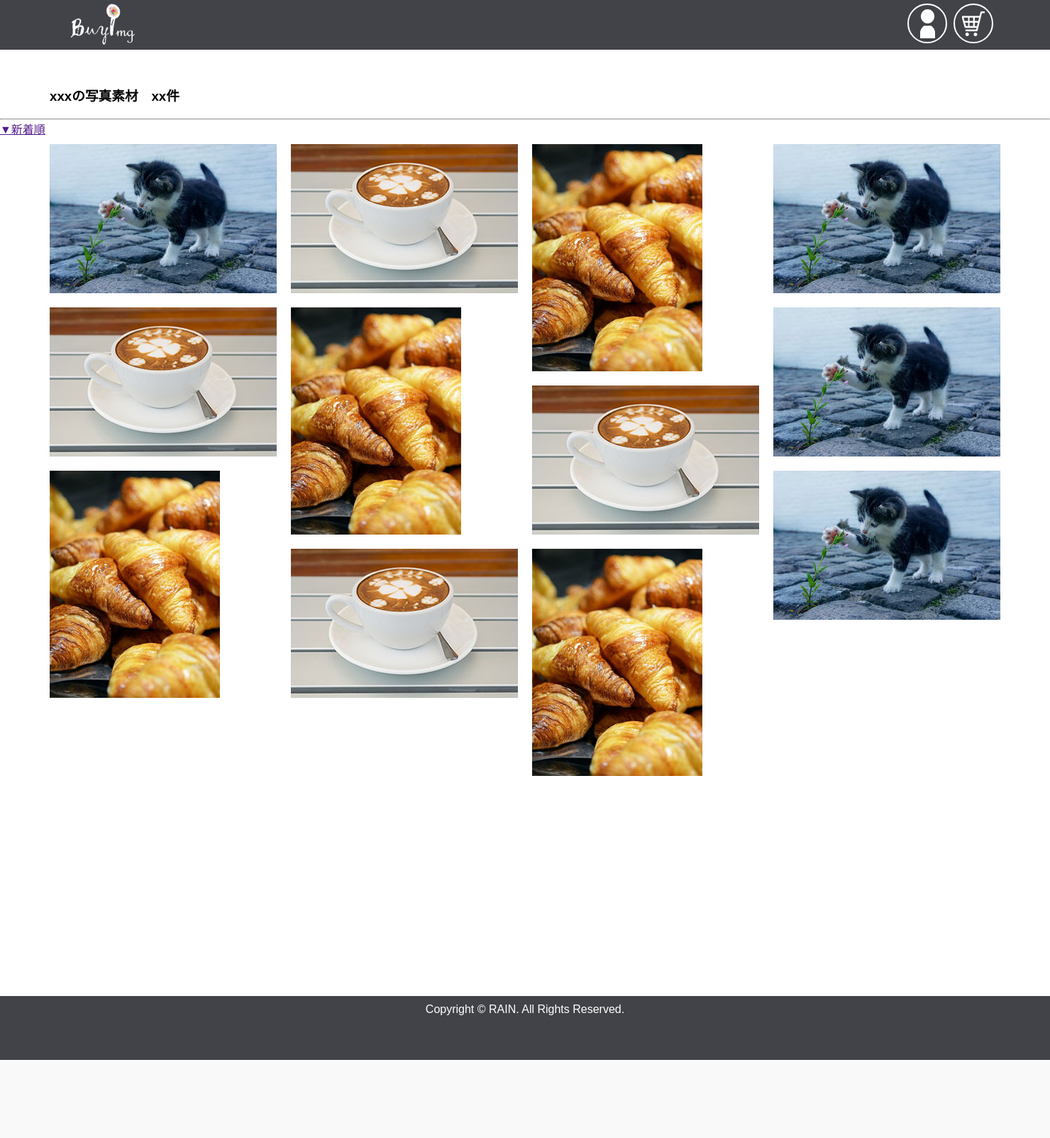
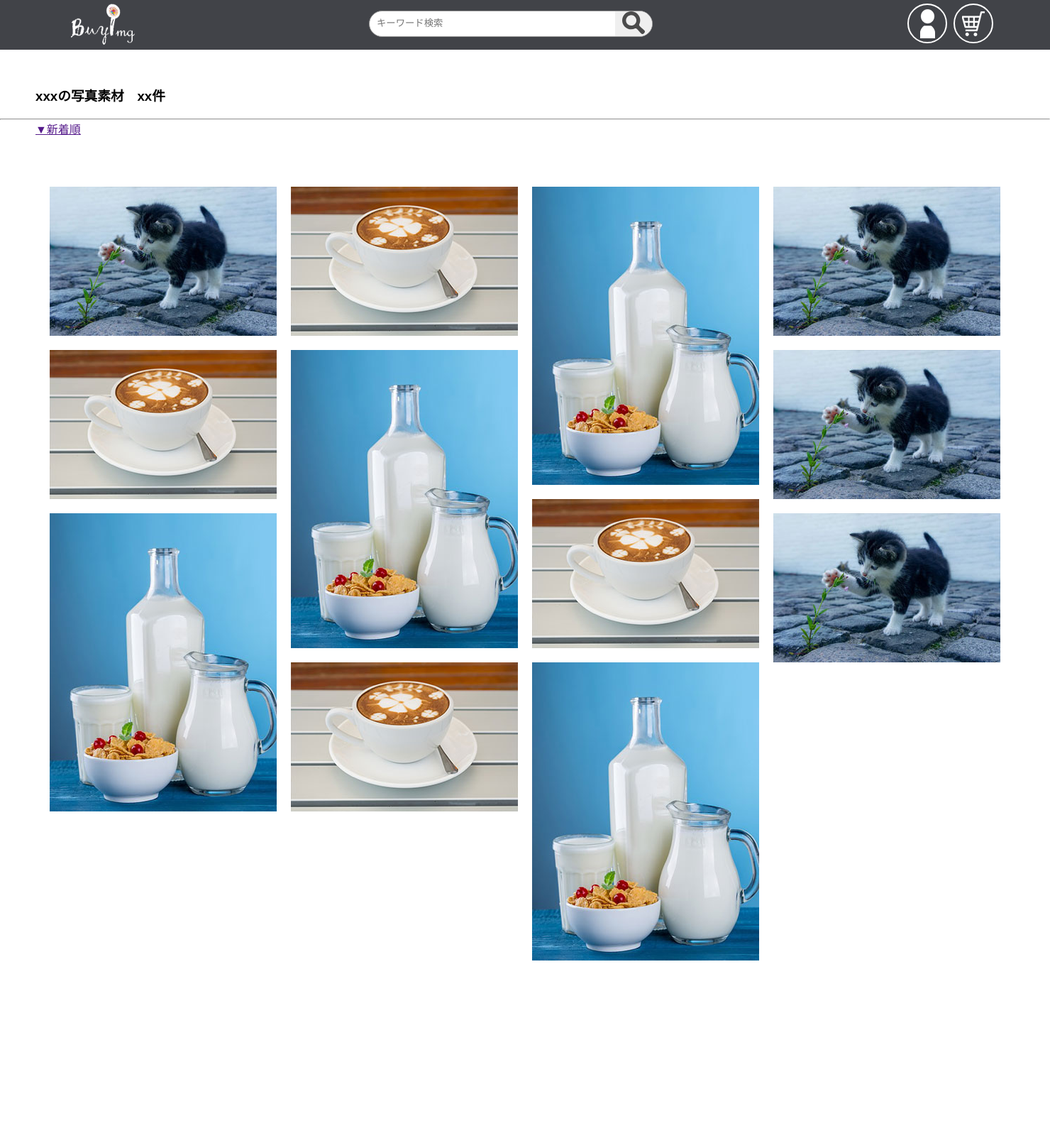
Before and after one commit to moritakun/BUYIMG, a PHP site: page /preview.php in a window 1480 px wide. Shown: the top 1603 px of the page at 71% size. Before the commit the page ends 1493 px from the top, so only its background shows below. Run offline with PHP 8.4, Linux system fonts and the light colour scheme; some libraries are stand-ins or nearby versions.

Commit message:
preview訂正

```diff
--- a/BUYIMG/css/preview.css
+++ b/BUYIMG/css/preview.css
@@ -28,10 +28,52 @@ body {
 	padding-right:80px;
 	padding-top:5px;
 }
+
+/*検索フォーム*/
+.search_container{
+  box-sizing: border-box;
+  position: relative;
+  border: 1px solid #999;
+  padding: 3px 10px;
+  border-radius: 20px;
+  height: 2.3em;
+  width: 400px;
+  overflow: hidden;
+  background-color:white;
+  float:left;
+  margin:15px 0 0 330px;
+}
+.search_container input[type="text"]{
+  border: none;
+  height: 2.0em;
+  width:350px;
+}
+.search_container input[type="text"]:focus {
+  outline: 0;
+}
+.search_container input[type="submit"]{
+  cursor: pointer;
+  font-family: FontAwesome;
+  font-size: 1.3em;
+  border: none;
+  /* 虫眼鏡の画像 */
+  background-image:url(../img/common/search.png);
+    background-repeat:no-repeat;
+    background-position: 50% 50%;
+  color: #3879D9;
+  position: absolute;
+  width: 2.5em;
+  height: 2.5em;
+  right: 0;
+  top: -10px;
+  outline : none;
+}
+
 /* mypage button */
 .header_button1{
 	border-radius: 50%;
-    border: 2px solid white;
+  border: 2px solid white;
+  vertical-align: middle;
 }
 .header_button1:hover{
 	border-radius: 50%;
@@ -41,7 +83,8 @@ body {
 .header_button2{
 	margin-left:5px;
 	border-radius: 50%;
-    border: 2px solid white;
+  border: 2px solid white;
+  vertical-align: middle;
 }
 .header_button2:hover{
 	margin-left:5px;
@@ -51,12 +94,17 @@ body {
 /* hedder ここまで */
 
 h3{
-	margin:120px 0 20px 70px;
+	margin:120px 0 20px 50px;
+}
+.order_link{
+	margin:10px 0 0 50px;
 }
 /*商品表示部分*/
 .grid{
-	margin-left:60px;
-	width:1400px;
+	margin:60px auto 0 auto;
+	width:1300px;
+/*	デバッグ
+	background-color:pink;*/
 }
 .grid-item{
 	/* デバッグ
--- a/BUYIMG/preview.php
+++ b/BUYIMG/preview.php
@@ -1,3 +1,8 @@
+<!--
+	表示する画像は「横320px」で統一すること！！
+
+-->
+
 <!DOCTYPE html PUBLIC "-//W3C//DTD XHTML 1.0 Transitional//EN" "http://www.w3.org/TR/xhtml1/DTD/xhtml1-transitional.dtd">
 <html>
 	<head>
@@ -15,48 +20,58 @@
 		-->
 		<script>
 			$(window).load(function() {
+				$('.grid').masonry({
+    				itemSelector: '.grid-item',
+    				isFitWidth: true
+ 				});
+    		});
+
+/*
+			$(window).load(function() {
 		    	$('.grid').masonry({
 			   	 });
 			});
-		/*
-			$(function() {
-   			 	$('.item').matchHeight();
- 		 	});
- 		 */
  		 	var $grid = jQuery('.grid').imagesLoaded(function(){
  				 $grid.masonry({
     			itemSelector: '.grid-item'
  			 	});
 			});
+*/
 		</script>
 	</head>
 	<body>
 		<!-- header -->
 			<div class="header">
 				<a href="index.html"><img src="./img/common/logo_white.png" class="header_logo"></a>
+				<!-- 検索フォーム -->
+				<form method="post" action="./preview.php" class="search_container">
+					<input type="text" size="25" placeholder="キーワード検索" name="seaech_word">
+	  				<input type="submit" value="">
+				</form>
+
 				<div class="header_buttons">
 					<a href="blank"><img src="./img/common/header_button1.png" class="header_button1"></a>
-					<a href="./cart.html"><img src="./img/common/header_button2.png" class="header_button2"></a>
+					<a href="./cart.php"><img src="./img/common/header_button2.png" class="header_button2"></a>
 				</div>
 			</div>
-
+		<!-- /header -->
 		<h3>xxxの写真素材　xx件</h3>
 		<hr>
-		<a href="">▼新着順</a>
-		<!-- /header -->
+		<a href="" class="order_link">▼新着順</a>
+
 		<div class="grid">
 			<div class="grid-item item-1" class="item"><span><img src="img/preview/1.jpg"></span></div>
 			<div class="grid-item item-2" class="item"><span><img src="img/preview/2.jpg"></span></div>
-			<div class="grid-item item-3" class="item"><span><img src="img/preview/4.jpg"></span></div>
+			<div class="grid-item item-3" class="item"><span><img src="img/preview/3.jpg"></span></div>
 			<div class="grid-item item-1" class="item"><span><img src="img/preview/1.jpg"></span></div>
 			<div class="grid-item item-2" class="item"><span><img src="img/preview/2.jpg"></span></div>
-			<div class="grid-item item-3" class="item"><span><img src="img/preview/4.jpg"></span></div>
+			<div class="grid-item item-3" class="item"><span><img src="img/preview/3.jpg"></span></div>
 			<div class="grid-item item-1" class="item"><span><img src="img/preview/1.jpg"></span></div>
 			<div class="grid-item item-2" class="item"><span><img src="img/preview/2.jpg"></span></div>
-			<div class="grid-item item-3" class="item"><span><img src="img/preview/4.jpg"></span></div>
+			<div class="grid-item item-3" class="item"><span><img src="img/preview/3.jpg"></span></div>
 			<div class="grid-item item-1" class="item"><span><img src="img/preview/1.jpg"></span></div>
 			<div class="grid-item item-2" class="item"><span><img src="img/preview/2.jpg"></span></div>
-			<div class="grid-item item-3" class="item"><span><img src="img/preview/4.jpg"></span></div>
+			<div class="grid-item item-3" class="item"><span><img src="img/preview/3.jpg"></span></div>
 
 		</div>
 		<!-- footer -->
```
Also changed, not shown: BUYIMG/img/preview/3.jpg, BUYIMG/img/preview/4.jpg (deleted).
